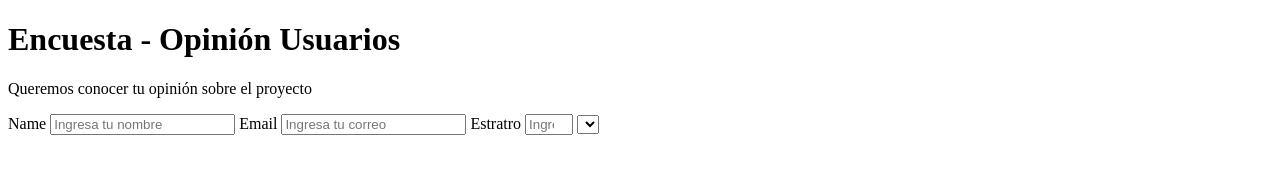
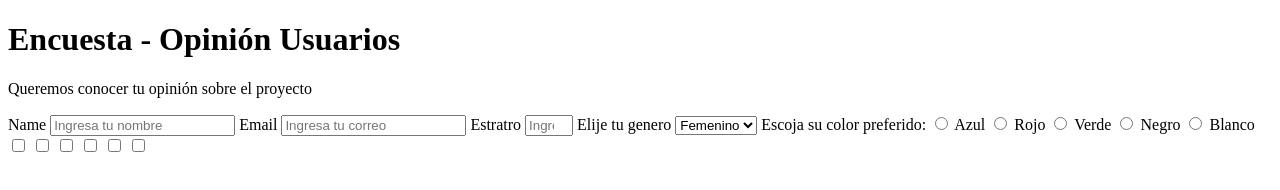
Before and after one commit to Tech-Code1/survey-form, a plain HTML site: page index.html in a window 1280 px wide. Drawn offline with Linux system fonts and the light colour scheme.

Commit message:
Correccion treceaba historia de usuario

```diff
--- a/index.html
+++ b/index.html
@@ -18,9 +18,26 @@
         <label for="number" id="number-label"> Estratro
           <input type="number" id="number" placeholder="Ingresa tu estrato" min="1" max="6">
         </label>
+        <label for="dropdown"> Elije tu genero
         <select name="" id="dropdown">
+            <option value="">Femenino</option>
+            <option value="">Hombre</option>
+        </select>
+<label for="" > Escoja su color preferido:
+<input type="radio" name="type-radio"> Azul
+<input type="radio" name="type-radio"> Rojo
+<input type="radio" name="type-radio"> Verde
+<input type="radio" name="type-radio"> Negro
+<input type="radio" name="type-radio"> Blanco
+</label>
 
-        </select>
+    </label for="checkbox">
+<input type="checkbox" value="checkbox-one" id="checkbox">
+<input type="checkbox" value="checkbox-two" id="checkbox">
+<input type="checkbox" value="checkbox-three" id="checkbox">
+<input type="checkbox" value="checkbox-four" id="checkbox">
+<input type="checkbox" value="checkbox-five" id="checkbox">
+<input type="checkbox" value="checkbox-six" id="checkbox">
     </form>
 </body>
 </html>
```
